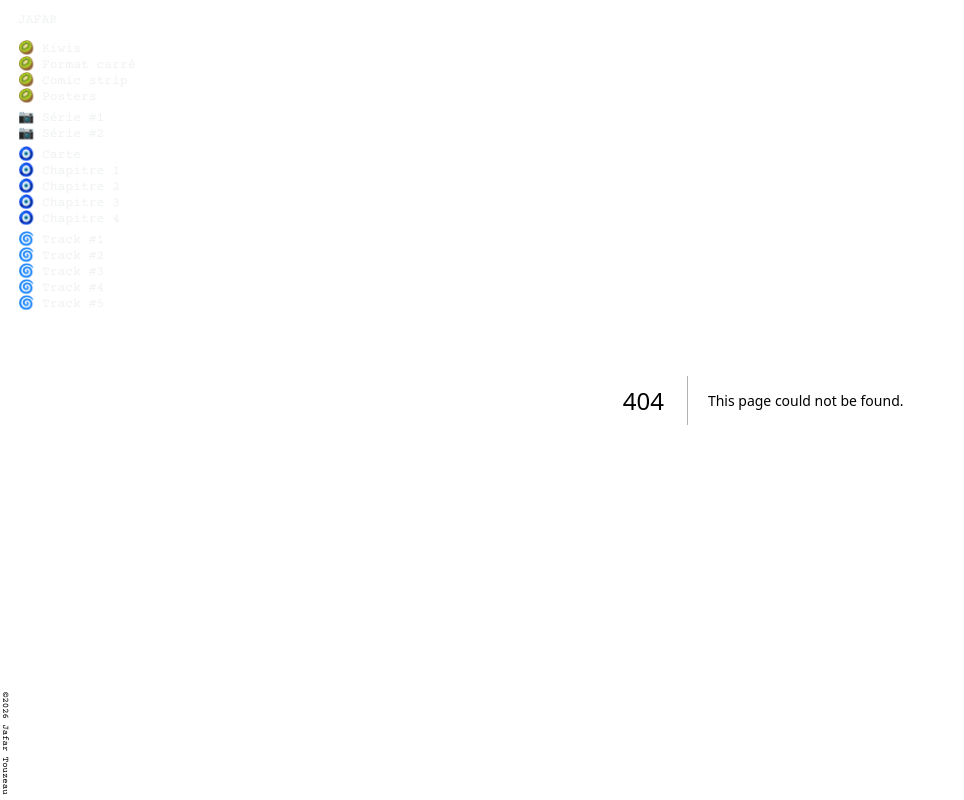
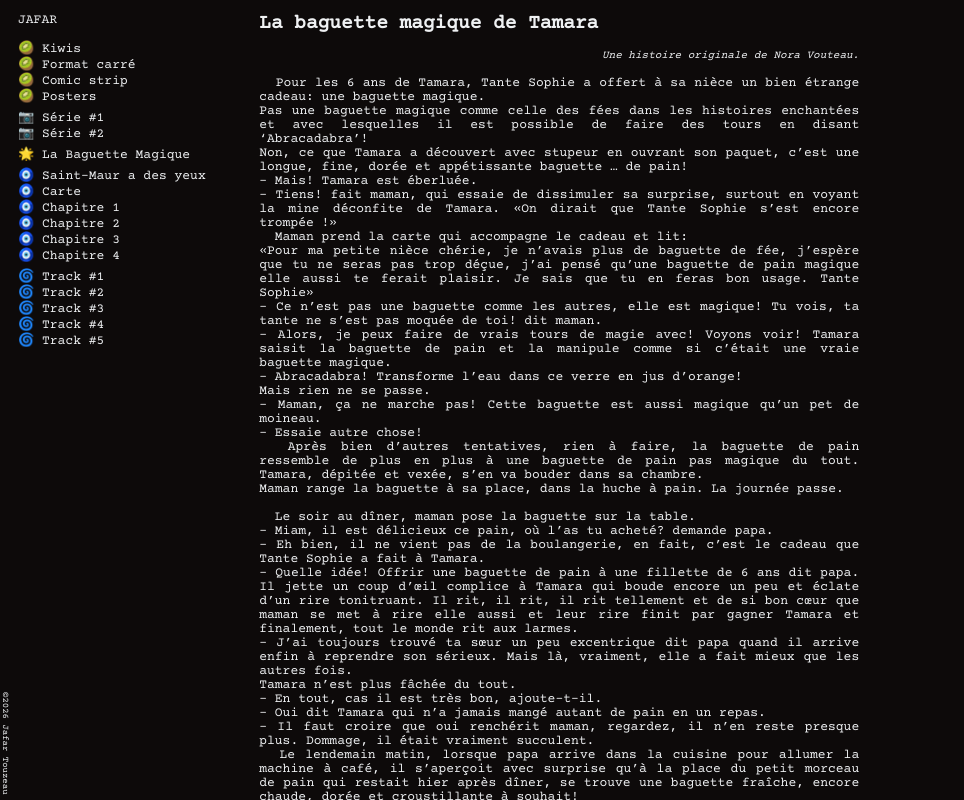
Before and after one commit to jafartouzeau/personnal-website, a Next.js app: page /lbm in a window 1280 px wide. Before the commit this address had no page. Shown: the whole page, without its empty margins (0-964 px from the left). Built offline with nearby package versions, Linux system fonts and the light colour scheme.

Commit message:
Add La Baguette Magique and dark theme

```diff
--- /dev/null
+++ b/src/app/lbm/page.tsx
@@ -0,0 +1,86 @@
+export default function LaBaguetteMagique() {
+    return (<>
+
+        <div style={{maxWidth:"600px", textAlign:"justify"}}>
+
+        <h2>La baguette magique de Tamara</h2>
+ <br></br>
+
+                    <p style={{fontSize:"11px", textAlign:"right"}}><i>Une histoire originale de Nora Vouteau.</i></p>
+<br></br>
+<p>&nbsp;&nbsp;Pour les 6 ans de Tamara, Tante Sophie a offert à sa nièce un bien étrange cadeau: une baguette magique.</p>
+<p>Pas une baguette magique comme celle des fées dans les histoires enchantées et avec lesquelles il est possible de faire des tours en disant ‘Abracadabra’!</p>
+<p>Non, ce que Tamara a découvert avec stupeur en ouvrant son paquet, c’est une longue, fine, dorée et appétissante baguette … de pain!</p>
+<p>- Mais! Tamara est éberluée.</p>
+<p>- Tiens! fait maman, qui essaie de dissimuler sa surprise, surtout en voyant la mine déconfite de Tamara. «On dirait que Tante Sophie s’est encore trompée !»</p>
+<p>&nbsp;&nbsp;Maman prend la carte qui accompagne le cadeau et lit: </p>
+<p>«Pour ma petite nièce chérie, je n’avais plus de baguette de fée, j’espère que tu ne seras pas trop déçue, j’ai pensé qu’une baguette de pain magique elle aussi te ferait plaisir. Je sais que tu en feras bon usage. Tante Sophie»</p>
+<p>- Ce n’est pas une baguette comme les autres, elle est magique! Tu vois, ta tante ne s’est pas moquée de toi! dit maman.</p>
+<p>- Alors, je peux faire de vrais tours de magie avec! Voyons voir! Tamara saisit la baguette de pain et la manipule comme si c’était une vraie baguette magique.</p>
+<p>- Abracadabra! Transforme l’eau dans ce verre en jus d’orange!</p>
+<p>Mais rien ne se passe.</p>
+<p>- Maman, ça ne marche pas! Cette baguette est aussi magique qu’un pet de moineau.</p>
+<p>- Essaie autre chose!</p>
+<p>&nbsp;&nbsp;Après bien d’autres tentatives, rien à faire, la baguette de pain ressemble de plus en plus à une baguette de pain pas magique du tout. Tamara, dépitée et vexée, s’en va bouder dans sa chambre.</p>
+<p>Maman range la baguette à sa place, dans la huche à pain. La journée passe.</p>
+<br></br>
+<p>&nbsp;&nbsp;Le soir au dîner, maman pose la baguette sur la table.</p>
+<p>- Miam, il est délicieux ce pain, où l’as tu acheté? demande papa.</p>
+<p>- Eh bien, il ne vient pas de la boulangerie, en fait, c’est le cadeau que Tante Sophie a fait à Tamara.</p>
+<p>- Quelle idée!  Offrir une baguette de pain à une fillette de 6 ans dit papa.  Il jette un coup d’œil complice à Tamara qui boude encore un peu et  éclate d’un rire tonitruant. Il rit, il rit, il rit tellement  et de si bon cœur que maman se met à rire elle aussi et leur rire finit par gagner Tamara et finalement, tout le monde rit aux larmes.</p>
+<p>- J’ai toujours trouvé ta sœur un peu excentrique dit papa quand il arrive enfin à reprendre son sérieux. Mais là, vraiment, elle a fait mieux que les autres fois.</p>
+<p>Tamara n’est plus fâchée du tout.</p>
+<p>- En tout, cas il est très bon, ajoute-t-il.</p>
+<p>- Oui dit Tamara qui n’a jamais mangé autant de pain  en un repas.</p>
+<p>- Il faut croire que oui renchérit maman, regardez, il n’en reste presque plus. Dommage, il était vraiment succulent.</p>
+<p>&nbsp;&nbsp;Le lendemain matin, lorsque papa arrive dans la cuisine pour allumer la machine à café, il s’aperçoit avec surprise qu’à la place du petit morceau de pain qui restait hier après dîner, se trouve une baguette fraîche, encore chaude, dorée et croustillante à souhait!</p>
+<p>-  Ça alors! Il n’en croit pas ses yeux!</p>
+<p>A ce moment, Tamara arrive.</p>
+<p>- C’est toi qui est parti nous acheter du pain papa ?</p>
+<p>- Mais non, justement! J’ignore comment cette baguette est arrivée ici!</p>
+<p>- On dirait la baguette que j’ai eue pour mon anniversaire s’exclame Tamara.</p>
+<p>- Impossible, on l’a presque toute mangée. Non, je crois que c’est maman qui a dû aller la chercher à la boulangerie tôt ce matin.</p>
+<p>- C’est exactement la même, je t’assure papa.</p>
+<p>Papa jette un coup d’œil à l’horloge murale qui affiche 7 heures à peine. Il n’est pas tout à fait sûr que ce soit maman qui ait rapporté le pain finalement.</p>
+<p>D’ailleurs, à l’expression stupéfaite sur son visage quand elle arrive à son tour dans la cuisine, il comprend que la présence de cette baguette a vraiment quelque chose de mystérieux et peut-être de …</p>
+<p>- Magique! C’est une baguette magique! De pain magique! s’exclame Tamara.</p>
+<p>Alors toute la famille comprend que cette baguette est comme une bouteille qui ne se vide jamais. Et c’est en cela qu’elle est magique.</p>
+<p>- Ça alors dit papa.</p>
+<p>- C’est incroyable n’est- ce pas? dit maman, pensive.</p>
+<p>- Mais pourquoi Tante Sophie m’a offert un cadeau pareil se demande Tamara.</p>
+<br></br>
+<p>&nbsp;&nbsp;Quelques jours passent et la famille réalise que la baguette magique se renouvelle chaque jour si bien qu’ils n’ont plus besoin d’acheter du pain à la boulangerie! D’ailleurs, la boulangère, elle n’est pas très contente.</p>
+<p>- Il n’est plus bon mon pain? demande-t-elle un jour à papa qui est venu acheter des croissants avec Tamara sans prendre une baguette tradition, comme d’habitude.</p>
+<p>Surpris, papa dit :</p>
+<p>- Euh, non, bien sûr, c’est que…</p>
+<p>- On a une baguette magique à la maison lance Tamara, exprès pour embêter la boulangère.</p>
+<p>- Tais toi donc dit papa. Elle raconte n’importe quoi dit- il d’un air embarrassé à la boulangère. Mais Tamara insiste parce qu’elle aime bien parler aux grandes personnes, surtout quand elle dit la vérité.</p>
+<p>- Si, c’est vrai, une baguette de pain magique qui revient tous les jours c’est pour ça qu’on en n’achète plus!</p>
+<p>- Qu’est- ce qu’elle raconte votre petite? La boulangère observe le papa de Tamara avec un air suspicieux. Une baguette de pain magique? Qu’est ce que ça veut dire?</p>
+<p>Papa se lance alors dans des explications mais rien à faire, la boulangère est convaincue qu’il va lui faire de la concurrence.</p>
+<p>Le soir même, tout le monde raconte que les parents de Tamara vont ouvrir une boulangerie avec une baguette magique et qu’ils vont mettre toutes les boulangeries du quartier sur la paille.</p>
+<p>Papa est furieux contre la boulangère mais aussi contre Tamara!</p>
+<p>- Tu ne pouvais pas te taire! lui répète-t-il toutes les 5 minutes. On est dans le pétrin, là, c’est sûr.</p>
+<br></br>
+<p>&nbsp;&nbsp;Tamara est très embêtée. Bien entendu, elle ne voulait pas que son papa ait des ennuis! Il faut l’aider.</p>
+<p>- A partir de demain, on recommence à acheter du pain dit maman. Ca calmera la boulangère et ces rumeurs stupides s’arrêteront toutes seules.</p>
+<p>- Oui mais moi je préfère notre baguette,  proteste Tamara.</p>
+<p>- Nous aussi, dit maman.</p>
+<p>Maman a raison. Au bout d’une semaine, les rumeurs se calme et tout lemonde a oublié cette histoire de baguette magique.</p>
+<p>Mais chez tamara, les baguettes de la boulangère s’accumulent et ses parents ne savent plus que faire de tout ce pain.</p>
+<p>- Il faut prendre une décision dit papa.</p>
+<p>- Mais laquelle? demande maman. Je ne sais plus que faire de toutes ces baguettes. Et si on arrête d’en acheter, la boulangère va recommencer à nous montrer du doigt, on va se faire détester par tous les petits commerçants du bourg, ça va être l’horreur.</p>
+<p>- De toute façon, j’ai toujours trouvé que son pain n’était pas terrible dit papa.</p>
+<p>- Ah oui? Ca fait 5 ans qu’on va le prendre chez elle. En plus, son mari est l’ami du maire, ils connaissent tout le monde ici.</p>
+<p>- Et si on déménageait? propose Tamara.</p>
+<p>- Tais toi et termine ta tartine, on va être en retard pour l’école grogne papa.</p>
+<br></br>
+<p>&nbsp;&nbsp;Tamara voit bien que ses parents sont très embêtés. Elle y pense toute la journée à l’école. Elle se demande comment elle va pouvoir les aider car après tout, c’est un peu de sa faute tout cela.</p>
+<p>- Maman! Papa! J’ai une idée pour la baguette magique. Je sais ce qu’on va faire. Je vais l’envoyer à une petite fille qui habite très loin et qui est très pauvre. C’est la maîtresse qui nous a expliqué qu’aujourd’hui, c’était la journée mondiale contre la faim dans le monde. Alors, j’ai décidé que j’allais envoyé ma baguette magique à une autre fille comme moi et comme ça, elle aura toujours du pain. Mais, j’y pense, maman, tu as une enveloppe assez grande pour mettre ma baguette?</p>
+<p>Finalement, Tamara a pu envoyer sa baguette dans une très grande boîte. Et après quelques semaines, voici la lettre qu’elle a reçue:</p>
+<p>Chère Tamara, Je m’appelle Oumi et j’ai 8 ans. J’habite au Mali et j’ai eu ton colis. Depuis que tu nous as envoyé ta belle baguette de pain, notre vie a changé. Maintenant, nous mangeons tous les jours avec ma maman et mes deux frères et nous avons tous repris des forces. Quand nous allons à l’école, nous en emportons. Nous en donnons à nos amis et à la maîtresse aussi. Tout le village peut manger du pain autant qu’il veut et maintenant, plus personne ne souffre de la faim.</p>
+
+        </div>
+         </>
+    )
+}
--- a/src/components/side-menu/side-menu.tsx
+++ b/src/components/side-menu/side-menu.tsx
@@ -41,6 +41,16 @@ export default function SideMenu() {
                     </Link>
                 </ol>
                 <ol className={`${styles.link} ${styles.top}`}>
+                    <Link href={`/lbm`}>
+                         🌟 La Baguette Magique
+                    </Link>
+                </ol>
+                <ol className={`${styles.link} ${styles.top}`}>
+                    <Link href={`/smady`}>
+                         🧿 Saint-Maur a des yeux
+                    </Link>
+                </ol>
+                <ol className={styles.link}>
                     <Link href={`/smady/carte`}>
                          🧿 Carte
                     </Link>
```
